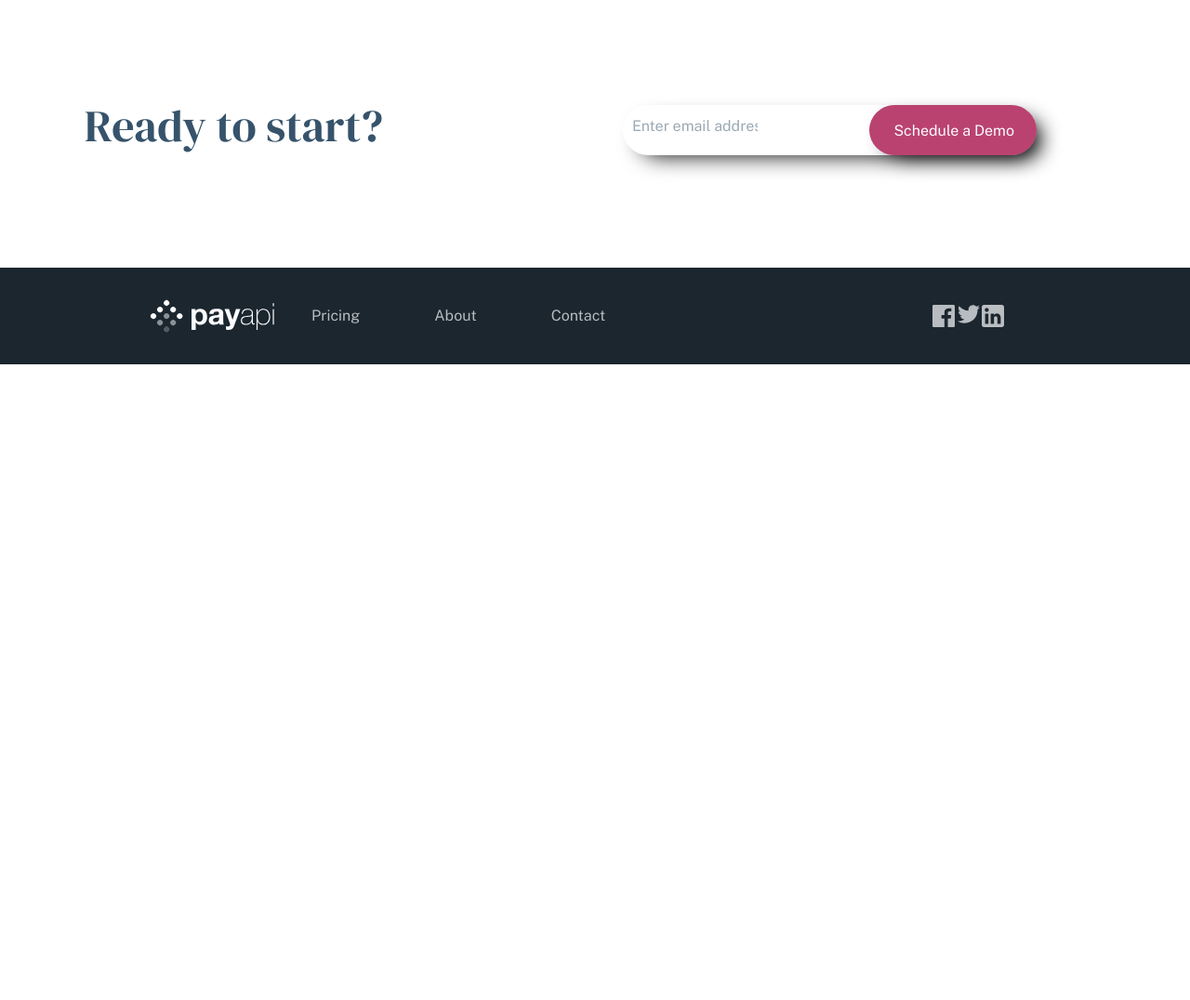
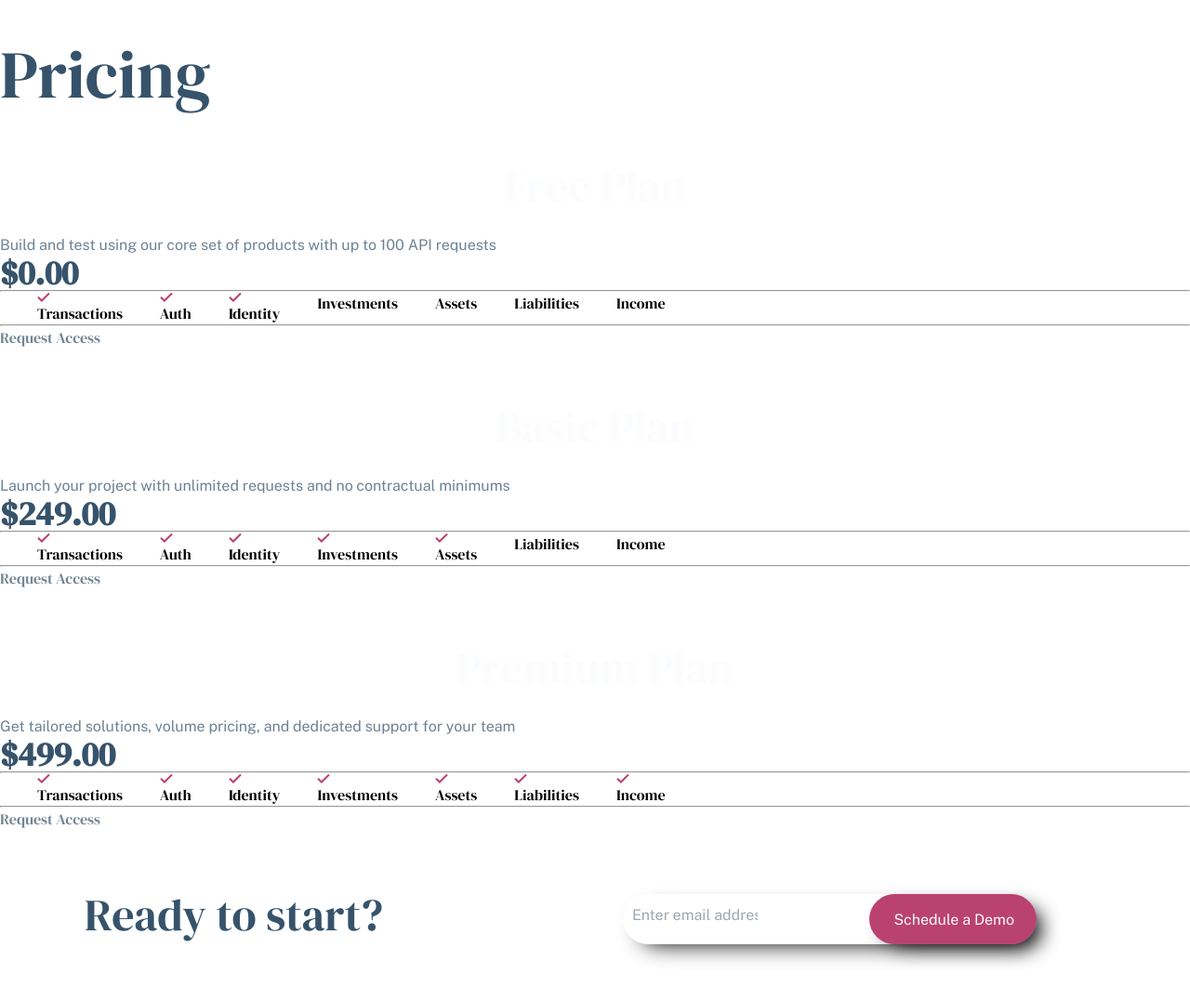
Before and after one commit to mgayvallet/projet3-pay-api, a plain HTML site: page pages/pricing.html in a window 1280 px wide. Shown: the part 248-1324 px from the top of the page at 93% size. Before the commit the page ends 800 px from the top, so only its background shows below. Drawn offline with nearby package versions, Linux system fonts and the light colour scheme; a web font is replaced by a local one.

Commit message:
feat(app): task 25

```diff
--- a/pages/pricing.html
+++ b/pages/pricing.html
@@ -27,6 +27,62 @@
         </nav>
 	</header>
     <main>
+        <h1>Pricing</h1>
+        <article>
+            <section>
+                <h2>Free Plan</h2>
+                <p>Build and test using our core set of products with up to 100 API requests </p>
+                <h3>$0.00</h3>
+                <hr>
+                <ul>
+                    <li><img src="../asset/valider.svg" alt="valider">Transactions</li>
+                    <li><img src="../asset/valider.svg" alt="valider">Auth</li>
+                    <li><img src="../asset/valider.svg" alt="valider">Identity</li>
+                    <li>Investments</li>
+                    <li>Assets</li>
+                    <li>Liabilities</li>
+                    <li>Income</li>
+                </ul>
+                <hr>
+                <a href="./about.html">Request Access</a>
+            </section>
+
+            <section>
+                <h2>Basic Plan</h2>
+                <p>Launch your project with unlimited requests and no contractual minimums </p>
+                <h3>$249.00</h3>
+                <hr>
+                <ul>
+                    <li><img src="../asset/valider.svg" alt="valider">Transactions</li>
+                    <li><img src="../asset/valider.svg" alt="valider">Auth</li>
+                    <li><img src="../asset/valider.svg" alt="valider">Identity</li>
+                    <li><img src="../asset/valider.svg" alt="valider">Investments</li>
+                    <li><img src="../asset/valider.svg" alt="valider">Assets</li>
+                    <li>Liabilities</li>
+                    <li>Income</li>
+                </ul>
+                <hr>
+                <a href="./about.html">Request Access</a>
+            </section>
+
+            <section>
+                <h2>Premium Plan</h2>
+                <p>Get tailored solutions, volume pricing, and dedicated support for your team </p>
+                <h3>$499.00</h3>
+                <hr>
+                <ul>
+                    <li><img src="../asset/valider.svg" alt="valider">Transactions</li>
+                    <li><img src="../asset/valider.svg" alt="valider">Auth</li>
+                    <li><img src="../asset/valider.svg" alt="valider">Identity</li>
+                    <li><img src="../asset/valider.svg" alt="valider">Investments</li>
+                    <li><img src="../asset/valider.svg" alt="valider">Assets</li>
+                    <li><img src="../asset/valider.svg" alt="valider">Liabilities</li>
+                    <li><img src="../asset/valider.svg" alt="valider">Income</li>
+                </ul>
+                <hr>
+                <a href="./about.html">Request Access</a>
+            </section>
+        </article>
         <section class="firstSec lastSecReady">
             <h2 class="h2Ready">Ready to start?</h2>
             <form action="get">
--- a/styles/main.css
+++ b/styles/main.css
@@ -1,5 +1,6 @@
 @import url('https://fonts.googleapis.com/css2?family=Antonio:wght@100..700&family=Barlow:ital,wght@0,100;0,200;0,300;0,400;0,500;0,600;0,700;0,800;0,900;1,100;1,200;1,300;1,400;1,500;1,600;1,700;1,800;1,900&family=Chango&family=Inter:ital,opsz,wght@0,14..32,100..900;1,14..32,100..900&family=Jua&family=Lato:ital,wght@0,100;0,300;0,400;0,700;0,900;1,100;1,300;1,400;1,700;1,900&family=League+Spartan:wght@100..900&family=Open+Sans:ital,wght@0,300..800;1,300..800&family=Outfit:wght@100..900&family=Public+Sans:ital,wght@0,100..900;1,100..900&family=Red+Hat+Text:ital,wght@0,300..700;1,300..700&display=swap');
 @import url('https://fonts.googleapis.com/css2?family=Antonio:wght@100..700&family=Barlow:ital,wght@0,100;0,200;0,300;0,400;0,500;0,600;0,700;0,800;0,900;1,100;1,200;1,300;1,400;1,500;1,600;1,700;1,800;1,900&family=Chango&family=DM+Serif+Display:ital@0;1&family=Inter:ital,opsz,wght@0,14..32,100..900;1,14..32,100..900&family=Jua&family=Lato:ital,wght@0,100;0,300;0,400;0,700;0,900;1,100;1,300;1,400;1,700;1,900&family=League+Spartan:wght@100..900&family=Open+Sans:ital,wght@0,300..800;1,300..800&family=Outfit:wght@100..900&family=Public+Sans:ital,wght@0,100..900;1,100..900&family=Red+Hat+Text:ital,wght@0,300..700;1,300..700&display=swap');
+@import url('https://fonts.googleapis.com/css2?family=Barlow+Semi+Condensed:ital,wght@0,100;0,200;0,300;0,400;0,500;0,600;0,700;0,800;0,900;1,100;1,200;1,300;1,400;1,500;1,600;1,700;1,800;1,900&family=DM+Serif+Display:ital@0;1&family=Inter:ital,opsz,wght@0,14..32,100..900;1,14..32,100..900&family=League+Spartan:wght@100..900&family=Manrope:wght@200..800&family=Public+Sans:ital,wght@0,100..900;1,100..900&family=Roboto:ital,wght@0,100;0,300;0,400;0,500;0,700;0,900;1,100;1,300;1,400;1,500;1,700;1,900&display=swap');
 
 :root{
     font-family: "Public Sans", sans-serif;
```
